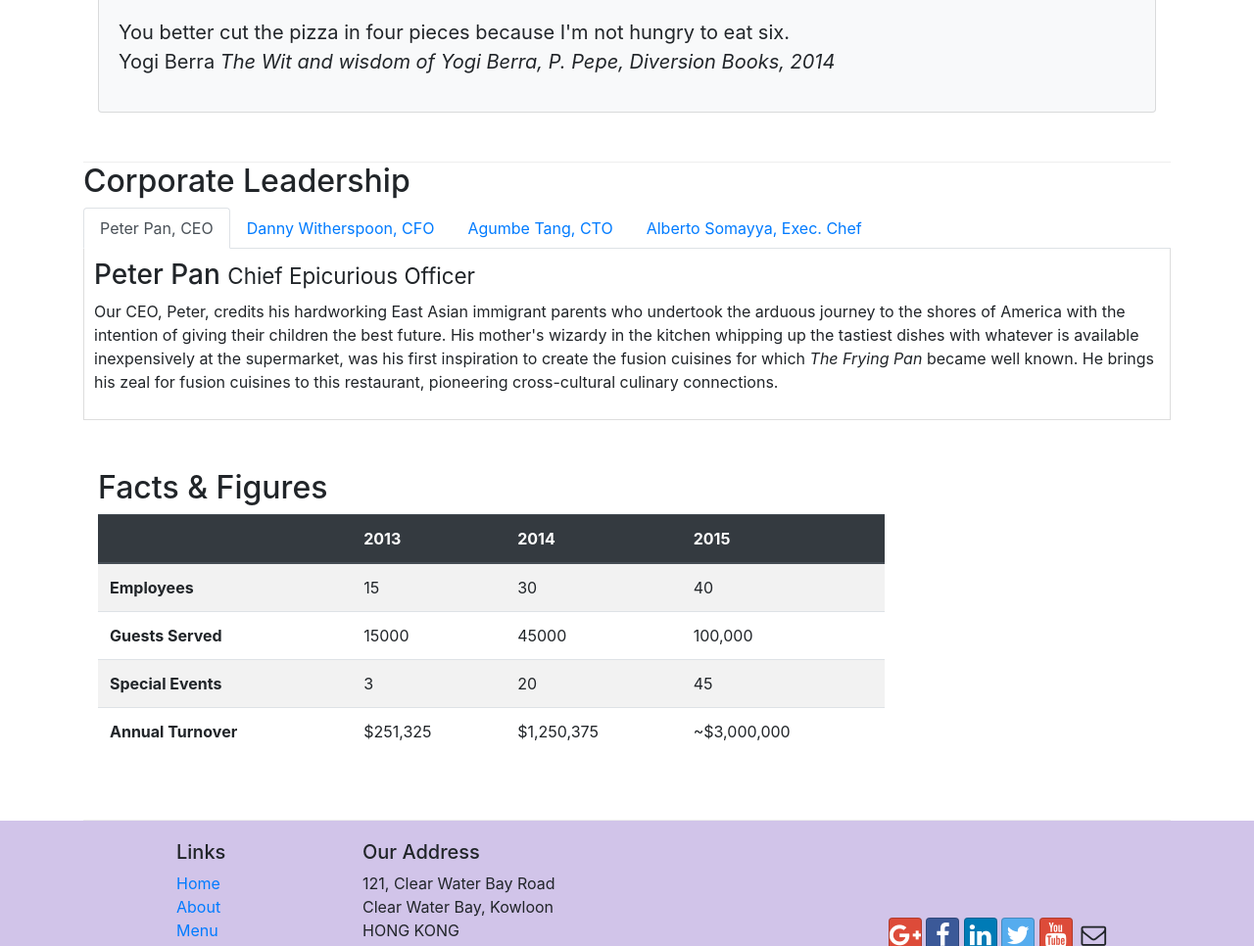
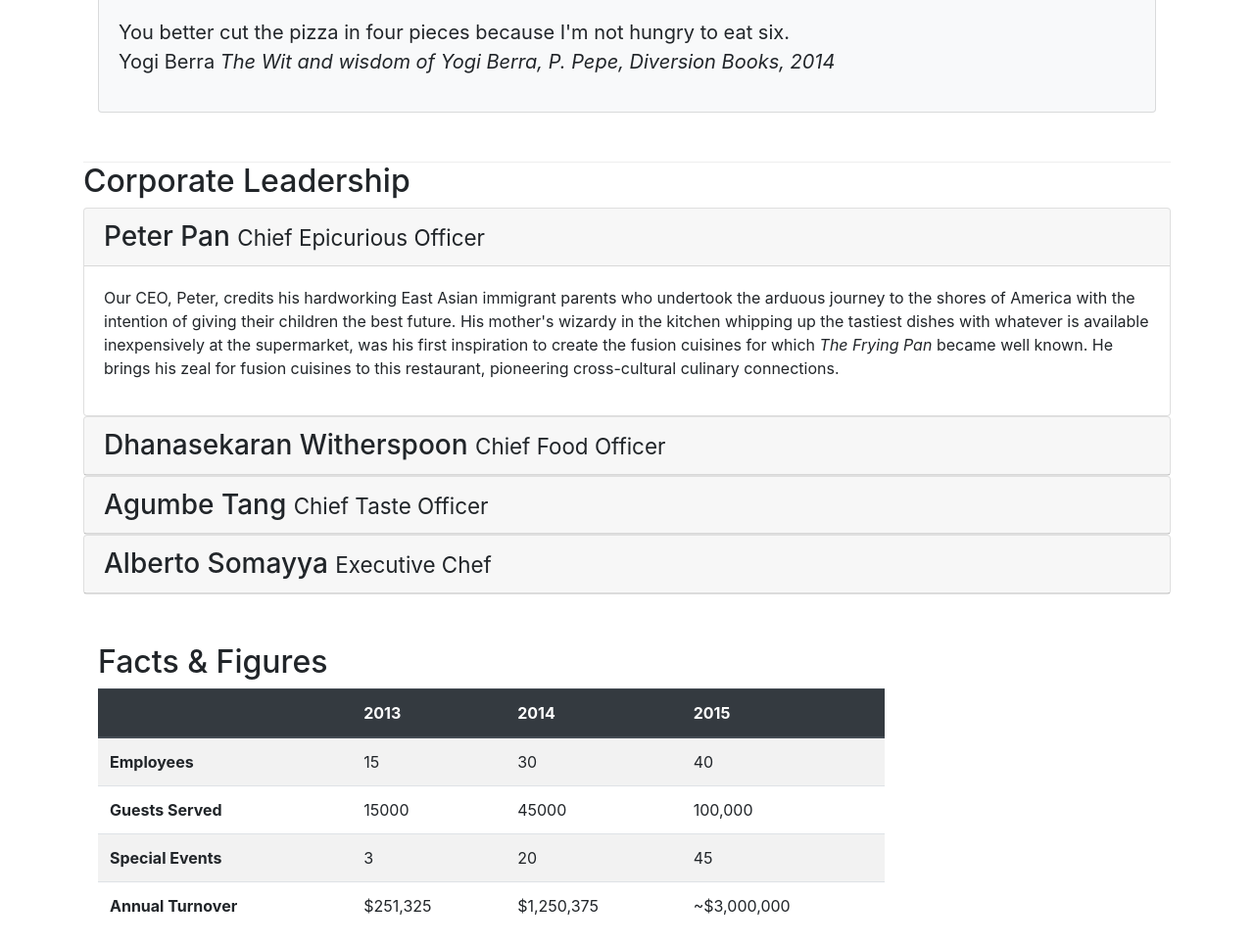
Before and after one commit to Riaz-Uddin-Ahmed/bootstrap.github.io, a website: page aboutus.html in a window 1280 px wide. Shown: the part 812-1778 px from the top of the page at 98% size. Drawn offline with nearby package versions, Linux system fonts and the light colour scheme.

Commit message:
accordian

```diff
--- a/aboutus.html
+++ b/aboutus.html
@@ -111,48 +111,76 @@
         </div>
 
 
-        <div >
+
             <div >
                 <h2>Corporate Leadership</h2>
 
-                <ul class="nav nav-tabs">
-                    <li class="nav-item">
-                      <a class="nav-link active" href="#peter"
-                        role="tab" data-toggle="tab">Peter Pan, CEO</a>
-                    </li>
-                    <li class="nav-item">
-                      <a class="nav-link" href="#danny" role="tab"
-                        data-toggle="tab">Danny Witherspoon, CFO</a>
-                    </li>
-                    <li class="nav-item">
-                      <a class="nav-link" href="#agumbe"role="tab"
-                        data-toggle="tab">Agumbe Tang, CTO</a>
-                    </li>
-                    <li class="nav-item">
-                      <a class="nav-link" href="#alberto" role="tab"
-                        data-toggle="tab">Alberto Somayya, Exec. Chef</a>
-                    </li>
-                </ul>
-                <div class="tab-content">
-                    <div role="tabpanel" class="tab-pane fade show active" id="peter">
-                    <h3>Peter Pan <small>Chief Epicurious Officer</small></h3>
+                <div id="accordion">
+                    <div class="card">
+                        <div class="card-header" role="tab" id="peterhead">
+                        <h3 class="mb-0">
+                            <a data-toggle="collapse" data-target="#peter">
+                            Peter Pan <small>Chief Epicurious Officer</small>
+                            </a>
+                        </h3>
+                        </div>
+                        <div class="collapse show" id="peter" data-parent="#accordion">
+                            <div class="card-body">
                         <p class=" d-none d-sm-block" >Our CEO, Peter, credits his hardworking East Asian immigrant parents who undertook the arduous journey to the shores of America with the intention of giving their children the best future. His mother's wizardy in the kitchen whipping up the tastiest dishes with whatever is available inexpensively at the supermarket, was his first inspiration to create the fusion cuisines for which <em>The Frying Pan</em> became well known. He brings his zeal for fusion cuisines to this restaurant, pioneering cross-cultural culinary connections.</p>
                     </div>
-                    <div role="tabpanel" class="tab-pane fade " id="danny">
-                    <h3>Dhanasekaran Witherspoon <small>Chief Food Officer</small></h3>
+                </div>
+            </div>
+
+                    <div class="card">
+                    <div class="card-header" role="tab" id="dannyhead">
+                    <h3 class="mb-0">
+                        <a class="collapsed" data-toggle="collapse" data-target="#danny">
+                        Dhanasekaran Witherspoon <small>Chief Food Officer</small>
+                        </a>
+                    </h3>
+                </div>
+                <div class="collapse" id="danny" data-parent="#accordion">
+                    <div class="card-body">
                         <p class=" d-none d-sm-block">Our CFO, Danny, as he is affectionately referred to by his colleagues, comes from a long established family tradition in farming and produce. His experiences growing up on a farm in the Australian outback gave him great appreciation for varieties of food sources. As he puts it in his own words, <em>Everything that runs, wins, and everything that stays, pays!</em></p>
                     </div>
-                    <div role="tabpanel" class="tab-pane fade " id="agumbe">
-                    <h3>Agumbe Tang <small>Chief Taste Officer</small></h3>
+                </div>
+            </div>
+
+            <div class="card">
+                <div class="card-header" role="tab" id="agumbehead">
+                <h3 class="mb-0">
+                    <a class="collapsed" data-toggle="collapse" data-target="#agumbe">
+                    Agumbe Tang <small>Chief Taste Officer</small>
+                    </a>
+                </h3>
+            </div>
+            <div class="collapse" id="agumbe" data-parent="#accordion">
+                <div class="card-body">
+
                         <p class=" d-none d-sm-block">Blessed with the most discerning gustatory sense, Agumbe, our CTO, personally ensures that every dish that we serve meets his exacting tastes. Our chefs dread the tongue lashing that ensues if their dish does not meet his exacting standards. He lives by his motto, <em>You click only if you survive my lick.</em></p>
                     </div>
-                    <div role="tabpanel" class="tab-pane fade " id="alberto">
-                    <h3>Alberto Somayya <small>Executive Chef</small></h3>
+                </div>
+            </div>
+            <div class="card">
+                <div class="card-header" role="tab" id="albertohead">
+                <h3 class="mb-0">
+                    <a class="collapsed" data-toggle="collapse" data-target="#alberto">
+                    Alberto Somayya <small>Executive Chef</small>
+                    </a>
+                </h3>
+            </div>
+            <div class="collapse" id="alberto" data-parent="#accordion">
+                <div class="card-body">
                         <p class=" d-none d-sm-block">Award winning three-star Michelin chef with wide International experience having worked closely with whos-who in the culinary world, he specializes in creating mouthwatering Indo-Italian fusion experiences. He says, <em>Put together the cuisines from the two craziest cultures, and you get a winning hit! Amma Mia!</em></p>
                     </div>
                 </div>
             </div>
         </div>
+
+
+
+    </div>
+
         <div class="row row-content">
             <div class="col-12 col-sm-9">
                 <h2>Facts &amp Figures</h2>
```
Lines whose indentation alone changed are shown as unchanged.
